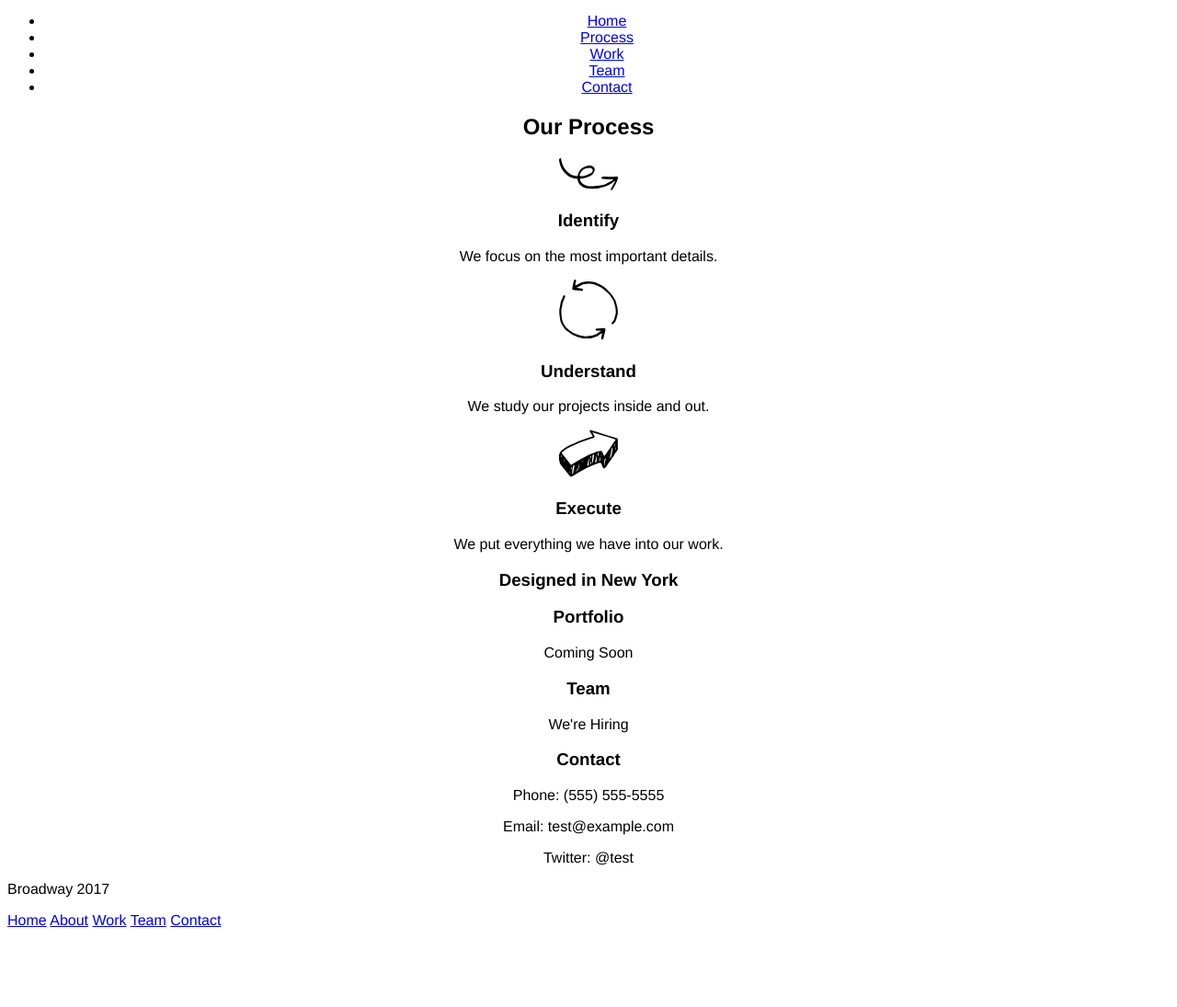
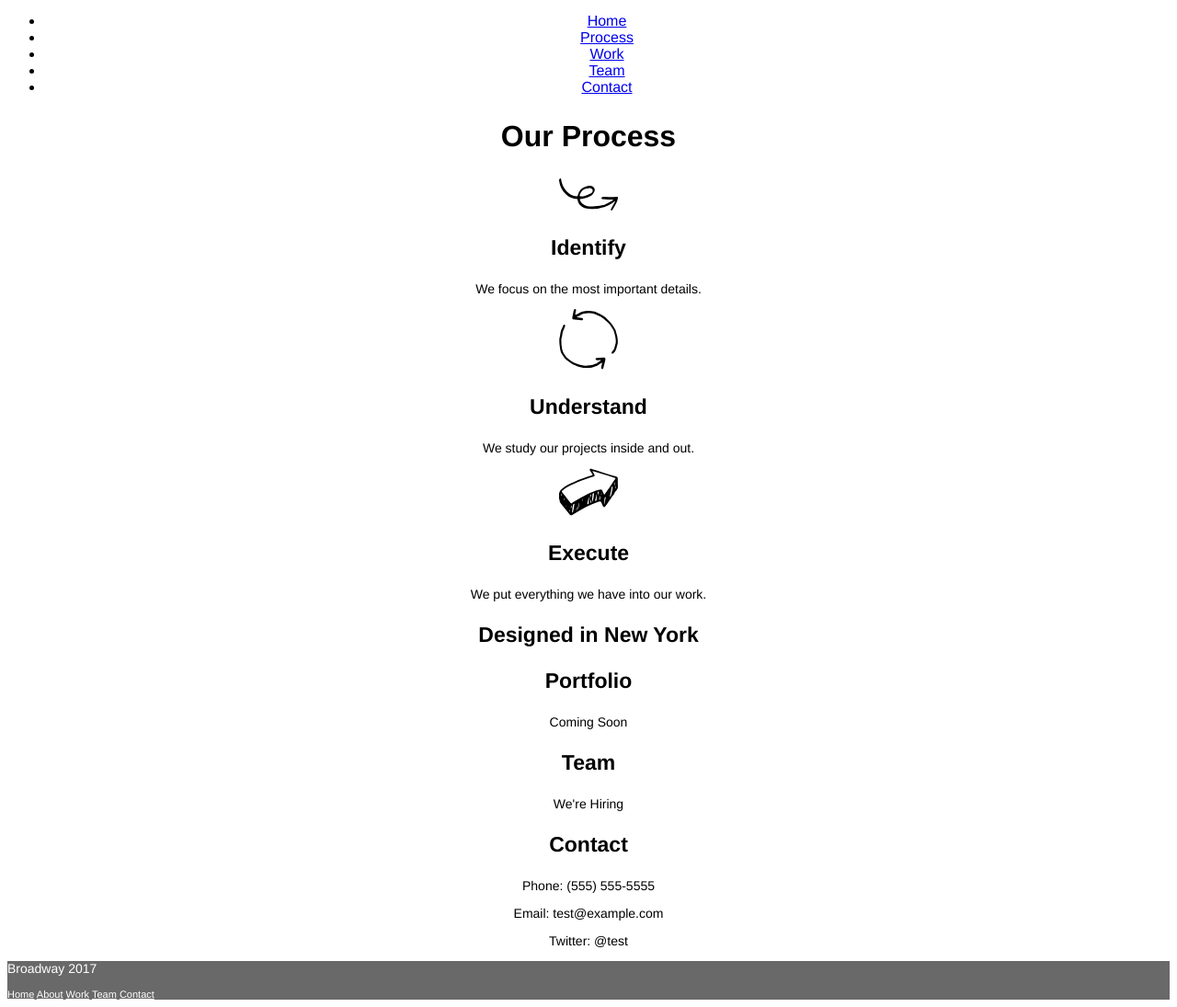
Before and after one commit to turbo-sloth/broadway, a plain HTML site: page index.html in a window 1280 px wide. Shown: the part 160-1255 px from the top of the page at 92% size. Before the commit the page ends 1178 px from the top, so only its background shows below. Drawn offline with Linux system fonts and the light colour scheme.

Commit message:
First pass at CSS.

```diff
--- a/resources/css/style.css
+++ b/resources/css/style.css
@@ -18,6 +18,34 @@ h1 {
   font-weight: bold;
 }
 
+h2 {
+  font-size: 32px;
+  font-weight: bold;
+}
+
+h3 {
+  font-size: 23px;
+  font-weight: bold;
+}
+
+p {
+  font-size: 14px;
+}
+
+.section-3 .second-img {
+  background-image: url("../images/the-flatiron-building.png");
+  color: white;
+  font-weight: bold;
+  font-size: 23px;
+}
+
 .footer {
   text-align: left;
+  font-size: 11px;
+  color: white;
+  background-color: dimgray;
 }
+
+.footer a{
+  color: white;
+}
```
